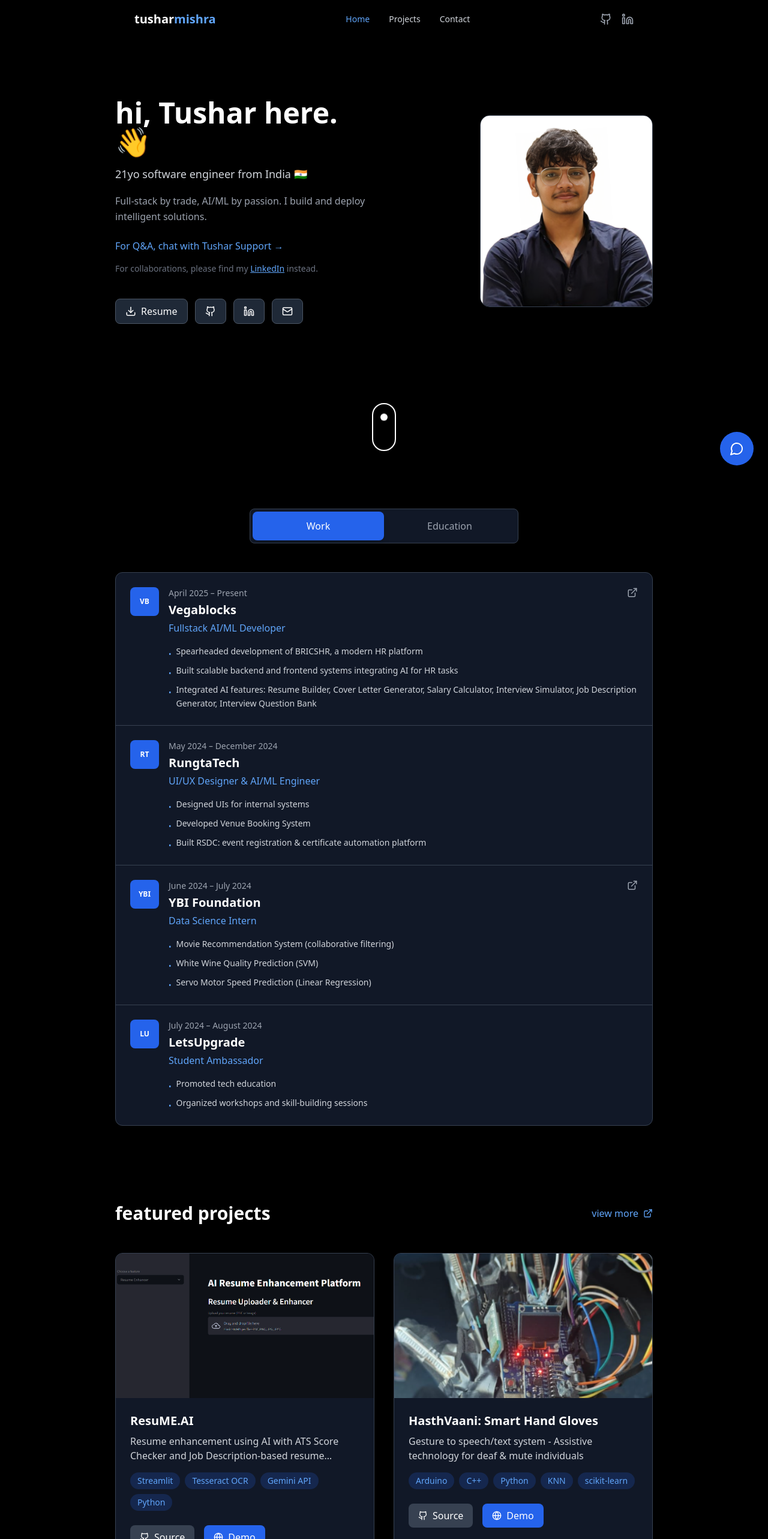
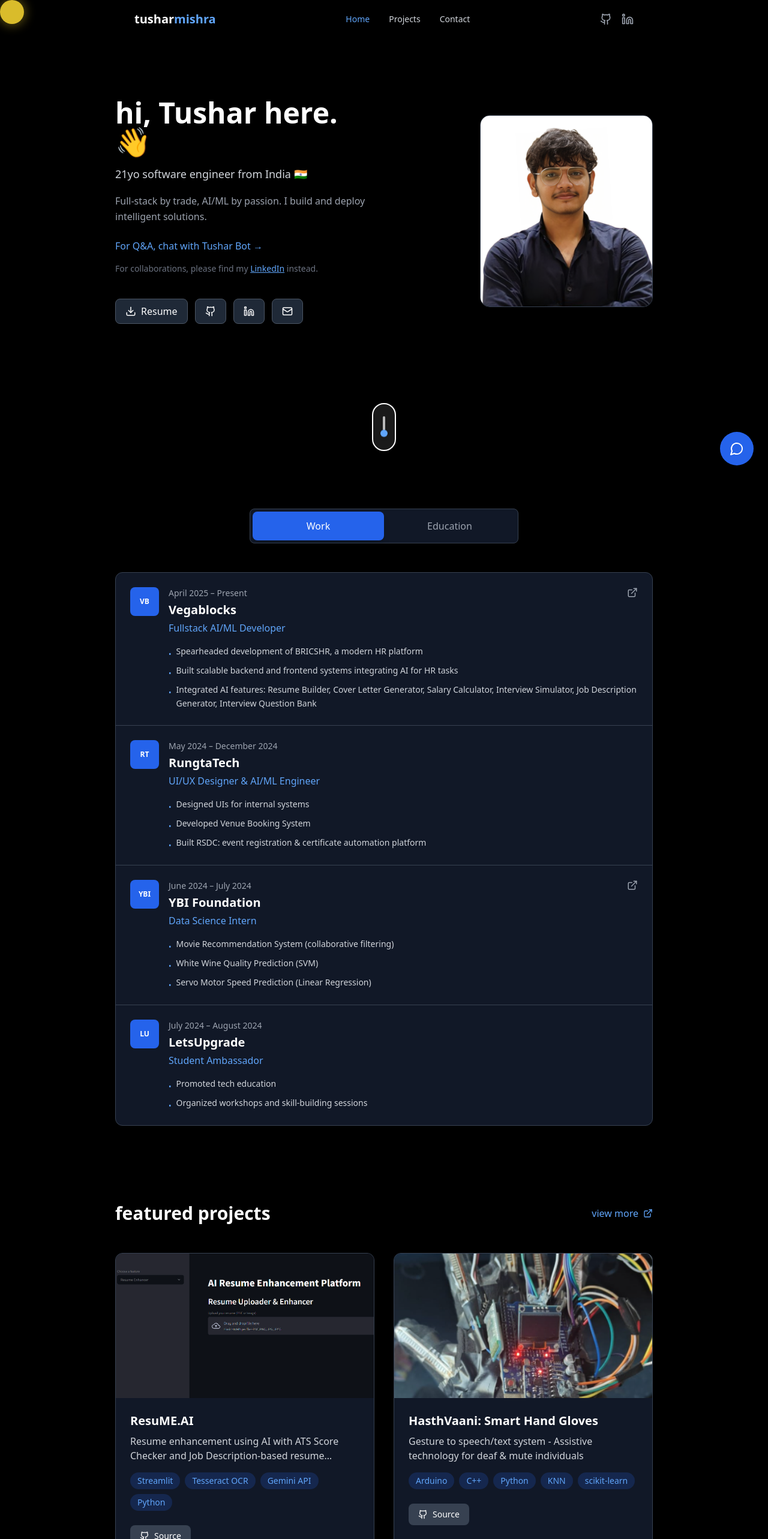
Before and after one commit to tusharmishra069/Portfolio, a React (Vite) app: page / in a window 1280 px wide. Shown: the top 2566 px of the page at 60% size. Built offline with nearby package versions, Linux system fonts and the light colour scheme.

Commit message:
added the custom cursor + some minor changes

```diff
--- a/src/App.tsx
+++ b/src/App.tsx
@@ -8,6 +8,7 @@ import ProjectsPage from './components/ProjectsPage';
 import ContactPage from './components/ContactPage';
 import Chatbot from './components/Chatbot';
 import Footer from './components/Footer';
+import CustomCursor from './components/CustomCursor';
 
 type PageType = 'home' | 'projects' | 'contact';
 
@@ -40,6 +41,8 @@ function App() {
   };
 
   return (
+    <>
+      <CustomCursor />
       <div className={`${darkMode ? 'dark' : ''}`}>
         <div className="bg-black text-white min-h-screen">
           <Header
@@ -55,6 +58,7 @@ function App() {
           <Chatbot />
         </div>
       </div>
+    </>
   );
 }
 
--- a/src/components/Chatbot.tsx
+++ b/src/components/Chatbot.tsx
@@ -1,9 +1,10 @@
 import  { useState } from 'react';
 import { MessageCircle, X, Send, Bot, User } from 'lucide-react';
 
+type SalaryMessage = { type: 'salary' };
 interface Message {
   id: string;
-  text: string;
+  text: string | SalaryMessage;
   sender: 'user' | 'bot';
   timestamp: Date;
 }
@@ -48,7 +49,7 @@ const Chatbot: React.FC = () => {
     ]
   };
 
-  const generateResponse = (userMessage: string): string => {
+  const generateResponse = (userMessage: string): string | SalaryMessage => {
     const message = userMessage.toLowerCase();
 
     if (message.includes('experience') || message.includes('work') || message.includes('job')) {
@@ -65,6 +66,13 @@ const Chatbot: React.FC = () => {
       return "You can reach me at:\n\nEmail: tusharmishra069@gmail.com\nPhone: +91-7488906709\nLinkedIn: https://www.linkedin.com/in/tushar-kumar-mishra-1974b124b/\nGitHub: https://github.com/tusharmishra069";
     } else if (message.includes('hello') || message.includes('hi') || message.includes('hey')) {
       return "Hello! I'm here to help you learn more about Tushar's background, projects, and experience. What specific area would you like to know about?";
+    } else if (
+      message.includes('salary') ||
+      message.includes('ctc') ||
+      message.includes('pay') ||
+      message.includes('package')
+    ) {
+      return { type: 'salary' };
     } else {
       return "I can help you learn about Tushar's experience, projects, skills, achievements, education, or contact information. What would you like to know more about?";
     }
@@ -114,7 +122,7 @@ const Chatbot: React.FC = () => {
             <div className="flex items-center gap-2">
               <Bot size={20} />
               <div>
-                <h3 className="font-medium">Tushar Support</h3>
+                <h3 className="font-medium">Tushar Bot</h3>
                 <p className="text-xs text-blue-100">Portfolio Assistant</p>
               </div>
             </div>
@@ -137,7 +145,29 @@ const Chatbot: React.FC = () => {
                   <div className="flex items-start gap-2">
                     {message.sender === 'bot' && <Bot size={16} className="mt-1 flex-shrink-0" />}
                     {message.sender === 'user' && <User size={16} className="mt-1 flex-shrink-0" />}
-                    <p className="text-sm whitespace-pre-line">{message.text}</p>
+                    {typeof message.text === 'string' ? (
+                      <p className="text-sm whitespace-pre-line">{message.text}</p>
+                    ) : message.text && message.text.type === 'salary' ? (
+                      <div className="flex flex-col gap-2">
+                        <span className="text-sm">For salary discussions, please contact Tushar directly:</span>
+                        <div className="flex gap-2 mt-1">
+                          <a
+                            href="https://www.linkedin.com/in/tushar-kumar-mishra-1974b124b/"
+                            target="_blank"
+                            rel="noopener noreferrer"
+                            className="px-3 py-2 bg-blue-600 hover:bg-blue-700 text-white rounded-lg text-xs font-semibold transition-colors"
+                          >
+                            LinkedIn
+                          </a>
+                          <a
+                            href="/#contact"
+                            className="px-3 py-2 bg-gray-700 hover:bg-gray-600 text-white rounded-lg text-xs font-semibold transition-colors"
+                          >
+                            Contact Page
+                          </a>
+                        </div>
+                      </div>
+                    ) : null}
                   </div>
                 </div>
               </div>
--- /dev/null
+++ b/src/components/CustomCursor.tsx
@@ -0,0 +1,53 @@
+import React, { useEffect, useRef } from 'react';
+
+const CustomCursor: React.FC = () => {
+  const cursorRef = useRef<HTMLDivElement>(null);
+  const size = 40; // fixed size
+
+  useEffect(() => {
+    const moveCursor = (e: MouseEvent) => {
+      if (cursorRef.current) {
+        cursorRef.current.style.transform = `translate3d(${e.clientX - size/2}px, ${e.clientY - size/2}px, 0)`;
+      }
+    };
+    const hideCursor = () => {
+      if (cursorRef.current) cursorRef.current.style.opacity = '0';
+    };
+    const showCursor = () => {
+      if (cursorRef.current) cursorRef.current.style.opacity = '1';
+    };
+    document.addEventListener('mousemove', moveCursor);
+    document.addEventListener('mouseenter', showCursor);
+    document.addEventListener('mouseleave', hideCursor);
+    document.body.style.cursor = 'none';
+    return () => {
+      document.removeEventListener('mousemove', moveCursor);
+      document.removeEventListener('mouseenter', showCursor);
+      document.removeEventListener('mouseleave', hideCursor);
+      document.body.style.cursor = '';
+    };
+  }, []);
+
+  return (
+    <div
+      ref={cursorRef}
+      style={{
+        position: 'fixed',
+        left: 0,
+        top: 0,
+        width: size,
+        height: size,
+        borderRadius: '50%',
+        background: 'rgba(255, 221, 51, 0.85)',
+        pointerEvents: 'none',
+        zIndex: 9999,
+        transition: 'background 0.2s, opacity 0.2s',
+        mixBlendMode: 'difference',
+        opacity: 1,
+        boxShadow: '0 0 16px 4px rgba(255,221,51,0.3)'
+      }}
+    />
+  );
+};
+
+export default CustomCursor;
--- a/src/components/FeaturedProjects.tsx
+++ b/src/components/FeaturedProjects.tsx
@@ -86,23 +86,40 @@ const FeaturedProjects: React.FC<FeaturedProjectsProps> = ({ onViewMore }) => {
                   ))}
                 </div>
 
-                <div className="flex gap-4">
+                <div className="flex gap-4 mt-6">
+                  {/* Show Website + Source for Portfolio and BRICSHR, only Source for others */}
+                  {(project.title === 'Developer Portfolio' || project.title === 'BRICSHR - Modern HR Platform') ? (
+                    <>
+                      <a
+                        href={project.demo}
+                        target="_blank"
+                        rel="noopener noreferrer"
+                        className="flex items-center gap-2 px-4 py-2 bg-gray-700 hover:bg-gray-600 text-white rounded-lg transition-colors text-sm"
+                      >
+                        <ExternalLink size={16} />
+                        Website
+                      </a>
                       <a
                         href={project.github}
                         target="_blank"
                         rel="noopener noreferrer"
-                    className="flex items-center gap-2 px-4 py-2 bg-gray-700 hover:bg-gray-600 text-white rounded-lg transition-colors"
+                        className="flex items-center gap-2 px-4 py-2 bg-gray-700 hover:bg-gray-600 text-white rounded-lg transition-colors text-sm"
                       >
                         <Github size={16} />
                         Source
                       </a>
+                    </>
+                  ) : (
                     <a
-                    href={project.demo}
-                    className="flex items-center gap-2 px-4 py-2 bg-blue-600 hover:bg-blue-700 text-white rounded-lg transition-colors"
+                      href={project.github}
+                      target="_blank"
+                      rel="noopener noreferrer"
+                      className="flex items-center gap-2 px-4 py-2 bg-gray-700 hover:bg-gray-600 text-white rounded-lg transition-colors text-sm"
                     >
-                    <Globe size={16} />
-                    Demo
+                      <Github size={16} />
+                      Source
                     </a>
+                  )}
                 </div>
               </div>
             </div>
--- a/src/components/Footer.tsx
+++ b/src/components/Footer.tsx
@@ -30,7 +30,7 @@ const Footer: React.FC = () => {
             </a>
           </div>
           <div className="text-center text-gray-400 text-sm">
-            <p>© 2025 tusharmishra.com | <a href="#" className="hover:text-white transition-colors">privacy?</a></p>
+            <p>© 2025 tusharmishra <a href="#" className="hover:text-white transition-colors"></a></p>
           </div>
         </div>
       </div>
--- a/src/components/Hero.tsx
+++ b/src/components/Hero.tsx
@@ -21,7 +21,7 @@ const Hero: React.FC = () => {
 
             <div className="space-y-4">
               <p className="text-blue-400 font-medium">
-                For Q&A, chat with Tushar Support →
+                For Q&A, chat with Tushar Bot →
               </p>
               <p className="text-sm text-gray-500">
                 For collaborations, please find my{' '}
--- a/src/components/IconScroll.tsx
+++ b/src/components/IconScroll.tsx
@@ -1,7 +1,10 @@
 const IconScroll = () => (
   <div className="flex justify-center my-8">
-    <div className="relative w-10 h-20 rounded-full border-2 border-white flex items-start justify-center bg-transparent">
-      <span className="absolute top-3 left-1/2 -translate-x-1/2 w-3 h-3 bg-white rounded-full animate-scrollDot" />
+    <div className="relative w-10 h-20 rounded-full border-2 border-white flex items-center justify-center bg-white/10 shadow-lg">
+      {/* Mouse wheel */}
+      <div className="absolute left-1/2 top-5 -translate-x-1/2 w-1 h-6 bg-white rounded-full opacity-70" />
+      {/* Animated dot */}
+      <span className="absolute top-3 left-1/2 -translate-x-1/2 w-3 h-3 bg-blue-400 rounded-full animate-scrollDotEnhanced shadow-md" />
     </div>
   </div>
 );
--- a/src/components/ProjectsPage.tsx
+++ b/src/components/ProjectsPage.tsx
@@ -73,7 +73,8 @@ const ProjectsPage: React.FC = () => {
       technologies: ['React', 'Node.js', 'AI/ML', 'MongoDB'],
       category: 'web-dev',
       github: '#',
-      demo: 'https://brics-hr.vercel.app/'
+      demo: 'https://brics-hr.vercel.app/',
+      showWebsite: true
     },
   //   {
   //     id: 8,
@@ -195,7 +196,19 @@ const ProjectsPage: React.FC = () => {
                   ))}
                 </div>
 
-                <div className="flex gap-3">
+                <div className="flex gap-3 mt-6">
+                  {/* Show Website + Source for Portfolio and projects with showWebsite */}
+                  {(project.title === 'Developer Portfolio' || project.showWebsite) ? (
+                    <>
+                      <a
+                        href={project.demo}
+                        target="_blank"
+                        rel="noopener noreferrer"
+                        className="flex items-center gap-2 px-4 py-2 bg-gray-700 hover:bg-gray-600 text-white rounded-lg transition-colors text-sm"
+                      >
+                        <ExternalLink size={16} />
+                        Website
+                      </a>
                       <a
                         href={project.github}
                         target="_blank"
@@ -205,15 +218,18 @@ const ProjectsPage: React.FC = () => {
                         <Github size={16} />
                         Source
                       </a>
+                    </>
+                  ) : (
                     <a
-                    href={project.demo}
+                      href={project.github}
                       target="_blank"
                       rel="noopener noreferrer"
-                    className="flex items-center gap-2 px-4 py-2 bg-blue-600 hover:bg-blue-700 text-white rounded-lg transition-colors text-sm"
+                      className="flex items-center gap-2 px-4 py-2 bg-gray-700 hover:bg-gray-600 text-white rounded-lg transition-colors text-sm"
                     >
-                    <ExternalLink size={16} />
-                    Demo
+                      <Github size={16} />
+                      Source
                     </a>
+                  )}
                 </div>
               </div>
             </div>
--- a/src/index.css
+++ b/src/index.css
@@ -35,3 +35,26 @@ body::-webkit-scrollbar, html::-webkit-scrollbar, #root::-webkit-scrollbar {
 .animate-scrollDot {
   animation: scrollDot 1.2s infinite;
 }
+
+@keyframes scrollDotEnhanced {
+  0% {
+    opacity: 1;
+    transform: translate(-50%, 0);
+  }
+  70% {
+    opacity: 1;
+    transform: translate(-50%, 40px);
+  }
+  90% {
+    opacity: 0;
+    transform: translate(-50%, 40px);
+  }
+  100% {
+    opacity: 0;
+    transform: translate(-50%, 0);
+  }
+}
+
+.animate-scrollDotEnhanced {
+  animation: scrollDotEnhanced 1.4s cubic-bezier(0.4,0,0.2,1) infinite;
+}
```
Lines whose indentation alone changed are shown as unchanged.
